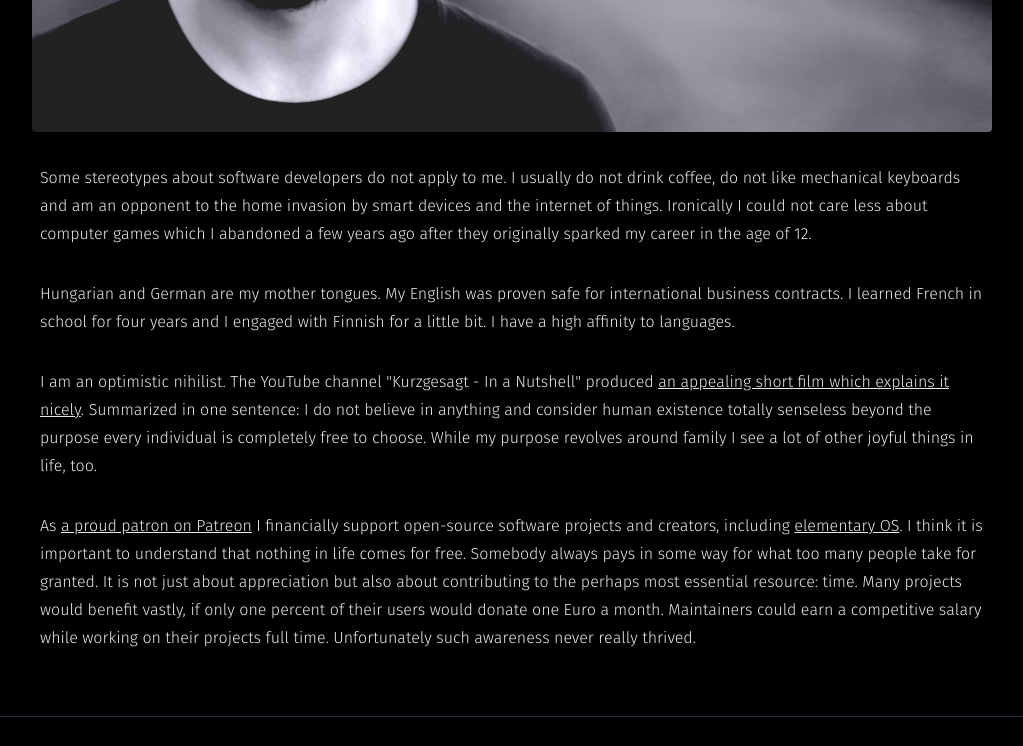
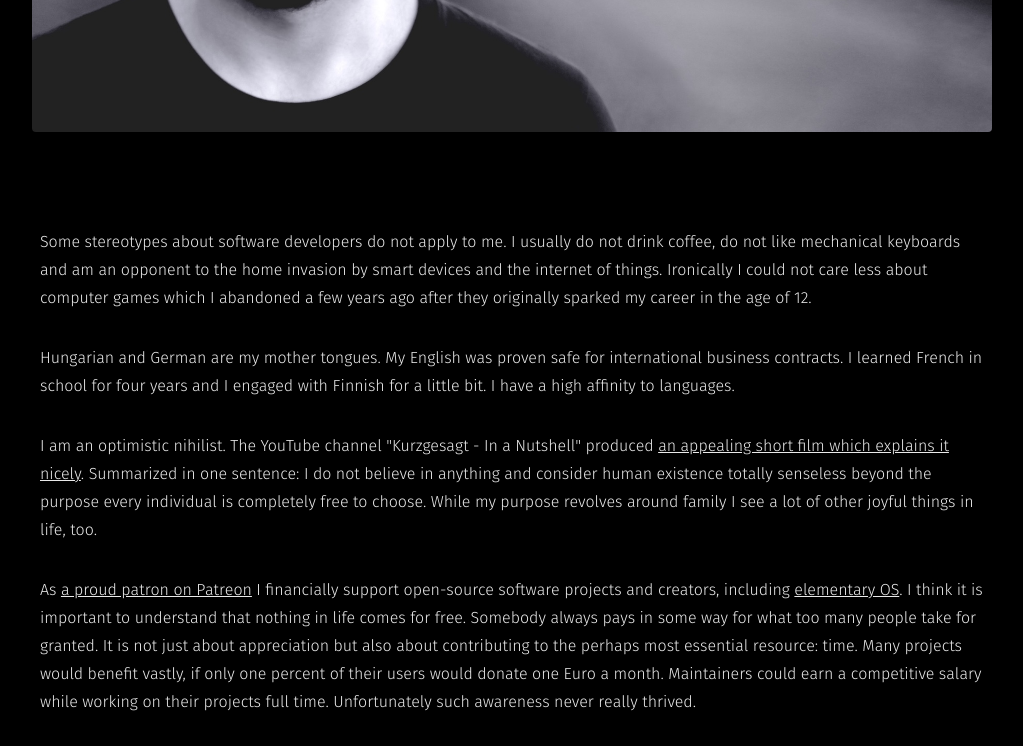
Before and after one commit to peterthomashorn/peterthomashorn-eu, a plain HTML site: page index.html in a window 1280 px wide. Shown: the part 460-1206 px from the top of the page, without its empty margins (128-1151 px from the left). Drawn offline with Linux system fonts and the light colour scheme.

Commit message:
Increased vertical section padding on larger viewports.

```diff
--- a/stylesheets/site.css
+++ b/stylesheets/site.css
@@ -148,9 +148,15 @@ img {
     padding-bottom: 0;
 }
 
-.section {
+.section,
+.footer {
     padding-top: 2rem;
     padding-bottom: 2rem;
+}
+
+.section *:last-child,
+.footer *:last-child {
+    padding-bottom: 0;
 }
 
 .section.genealogy {
@@ -331,6 +337,11 @@ img {
         width: 4rem;
         height: 4rem;
     }
+
+    .section {
+        padding-top: 4rem;
+        padding-bottom: 4rem;
+    }
 }
 
 /*
@@ -365,4 +376,9 @@ img {
         flex-grow: 1;
         flex-basis: 0;
     }
+
+    .section {
+        padding-top: 6rem;
+        padding-bottom: 6rem;
+    }
 }
```
